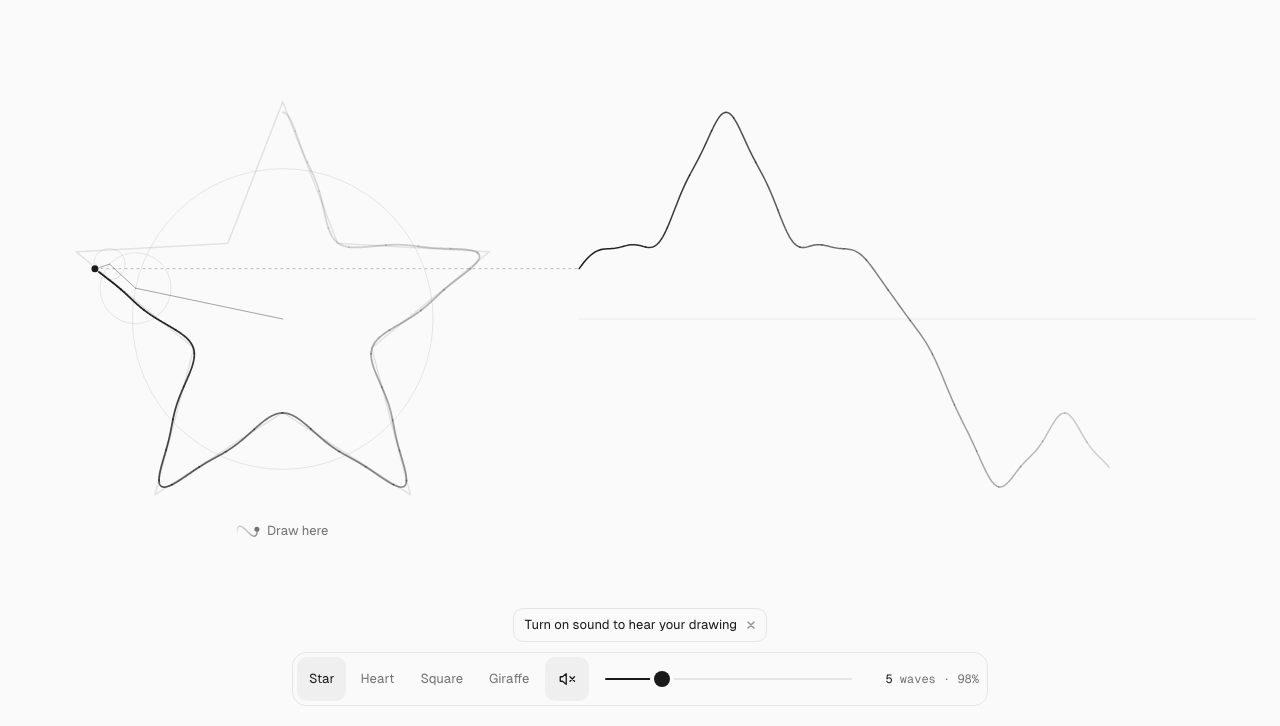
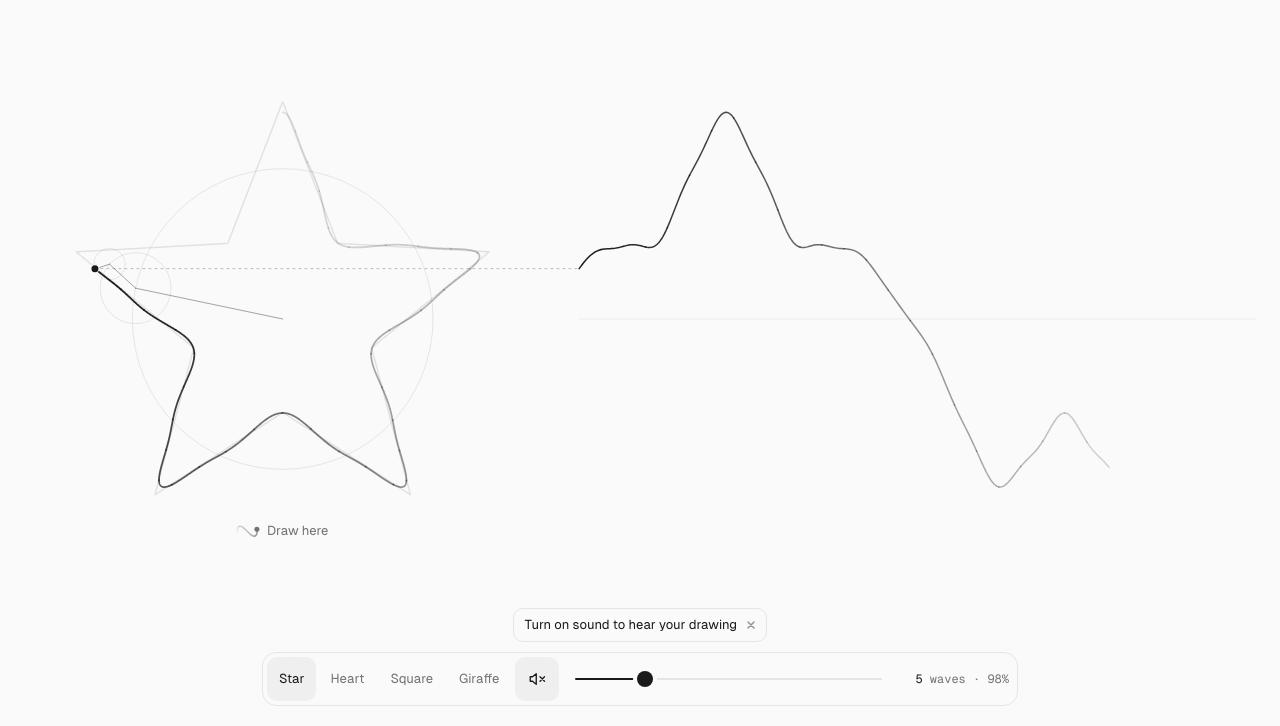
Before and after one commit to mikeygonz/sine, a website: page index.html in a window 1280 px wide. Shown: the part 74-800 px from the top of the page. Drawn offline with Linux system fonts and the light colour scheme; no server answers.

Commit message:
Widen the desktop bar so four saved shapes fit with Giraffe

```diff
--- a/style.css
+++ b/style.css
@@ -108,7 +108,7 @@ header p {
   left: 50%;
   bottom: calc(20px + env(safe-area-inset-bottom));
   transform: translateX(-50%);
-  width: min(696px, calc(100vw - 32px - env(safe-area-inset-left) - env(safe-area-inset-right)));
+  width: min(756px, calc(100vw - 32px - env(safe-area-inset-left) - env(safe-area-inset-right)));
   display: flex;
   flex-direction: column;
   gap: 8px;
```
